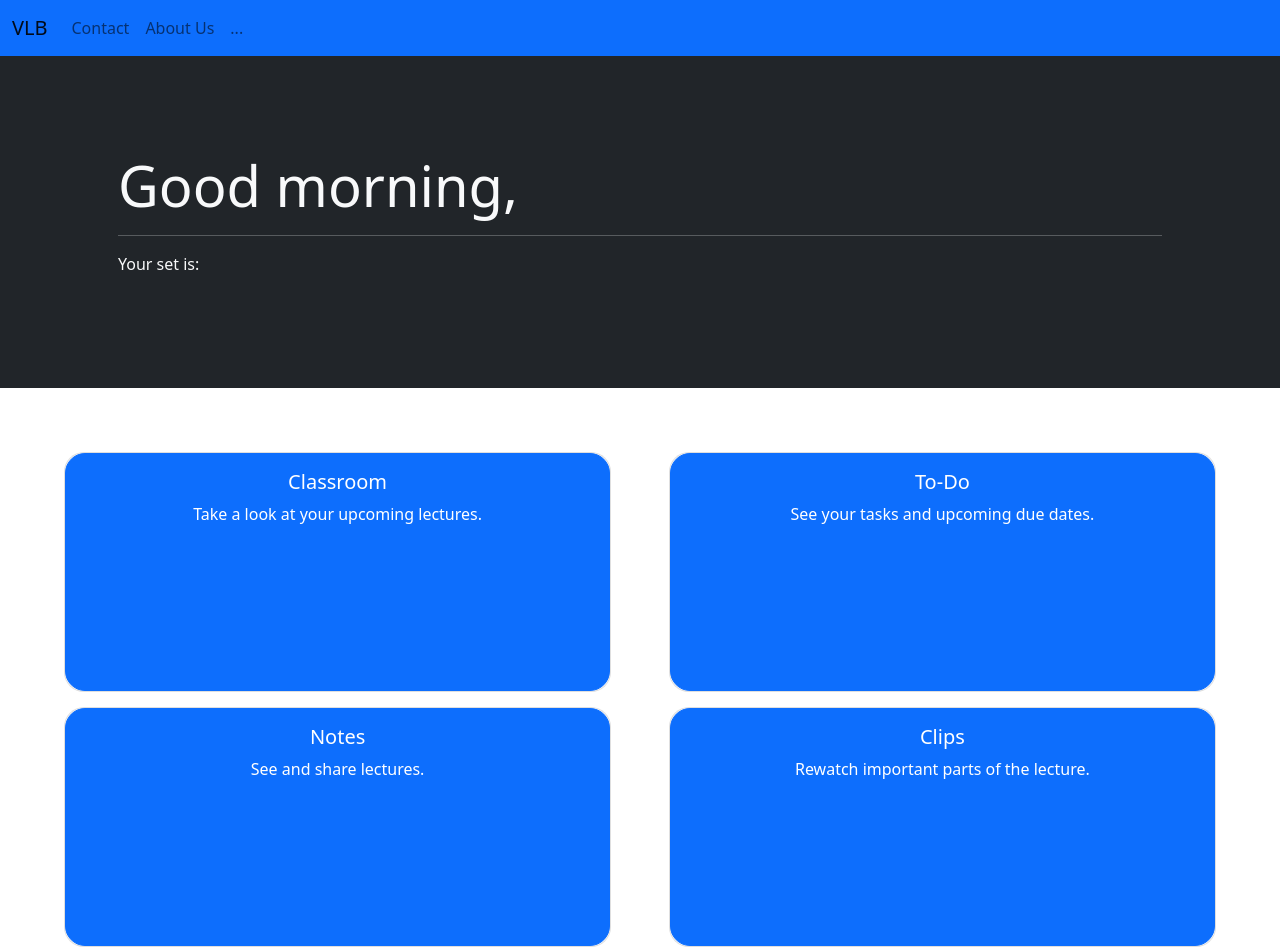
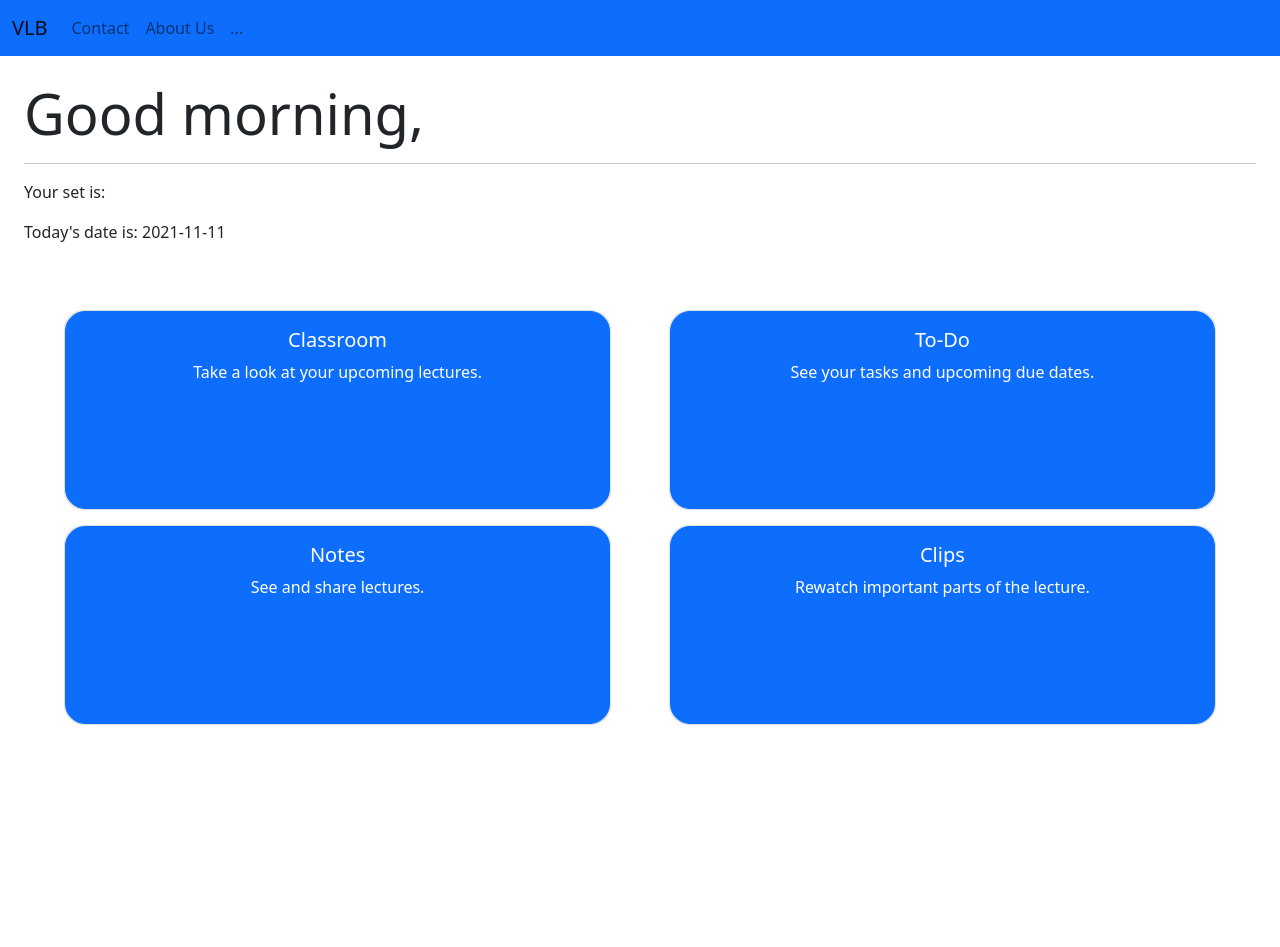
Before and after one commit to Sepzie/1800_DTC04, a plain HTML site: page main.html in a window 1280 px wide. After the commit the page ends 800 px from the top, so only its background shows below. Drawn offline with nearby package versions, Linux system fonts and the light colour scheme; no server answers.

Commit message:
Final design of landing page

```diff
--- a/main.html
+++ b/main.html
@@ -29,7 +29,7 @@
     <script src="https://ajax.googleapis.com/ajax/libs/jquery/3.5.1/jquery.min.js"></script>
     <script src="https://cdn.jsdelivr.net/npm/bootstrap@5.0.0-beta2/dist/js/bootstrap.bundle.min.js"
         integrity="sha384-b5kHyXgcpbZJO/tY9Ul7kGkf1S0CWuKcCD38l8YkeH8z8QjE0GmW1gYU5S9FOnJ0" crossorigin="anonymous">
-    </script>
+        </script>
     <script src="https://www.gstatic.com/firebasejs/8.10.0/firebase-app.js"></script>
     <script src="https://www.gstatic.com/firebasejs/8.10.0/firebase-firestore.js"></script>
     <script src="https://www.gstatic.com/firebasejs/8.10.0/firebase-auth.js"></script>
@@ -76,12 +76,13 @@
         </div>
     </nav>
 
-    <div class="container-fluid bg-dark text-light p-5">
-        <div class="container bg-dark p-5">
-            <h1 class="display-4">Good morning, <span id="name-goes-here2"></span></h1>
-            <hr>
-            <p>Your set is: <span id="set-goes-here"></span></p>
-        </div>
+    <div class="container-fluid bg p-4">
+
+        <h1 class="display-4">Good morning, <span id="name-goes-here2"></span></h1>
+        <hr>
+        <p>Your set is: <span id="set-goes-here"></span></p>
+        <p>Today's date is: <span id="date-goes-here"></span></p>
+
     </div>
 
     <section class="main-cards">
@@ -171,7 +172,11 @@
                 }
             });
         }
+        const today = new Date();
+        var date = today.getFullYear() + '-' + (today.getMonth() + 1) + '-' + today.getDate();
 
+
+        document.getElementById("date-goes-here").innerHTML = date;
         insertName();
         insertSet();
 
--- a/styles/my_style.css
+++ b/styles/my_style.css
@@ -19,8 +19,8 @@
     column-gap: 5%;
     row-gap: 15px;
     width: 90%;
-    height: 60vh;
-    margin-top: 5%;
+    height: 50vh;
+    margin-top: 2%;
     margin-left: 5%;
     margin-right: 5%;
     padding: 0;
```
